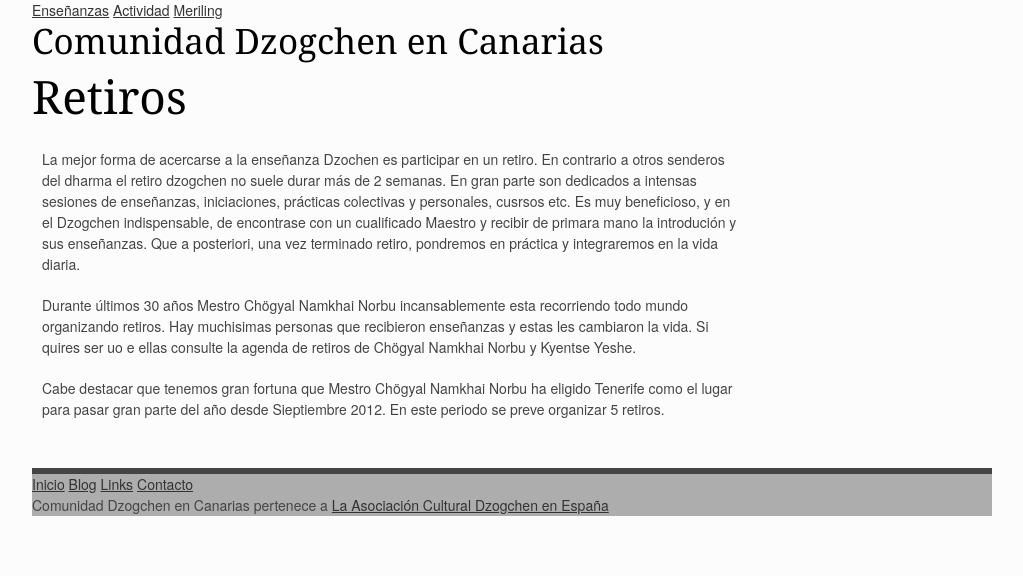
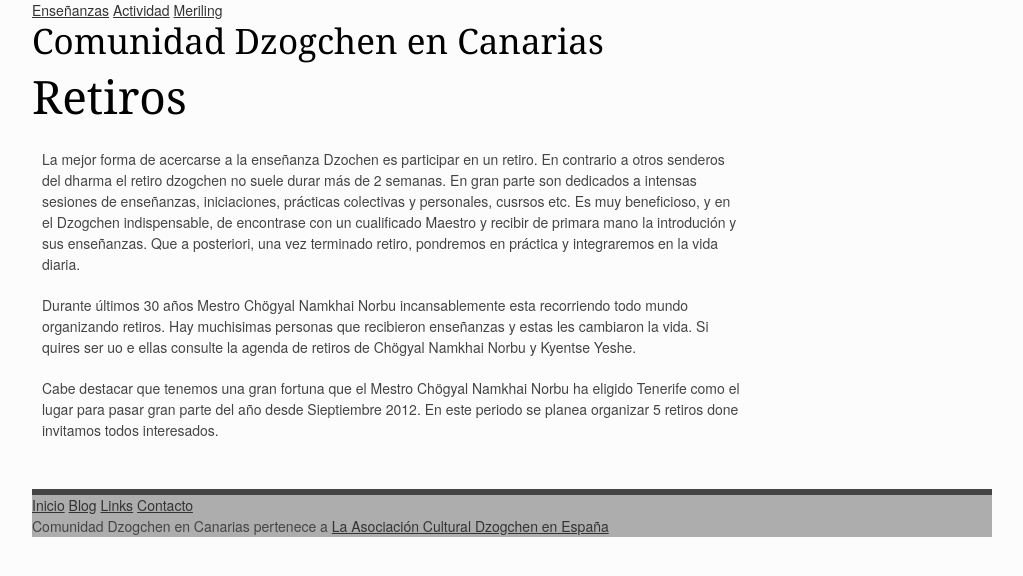
Before and after one commit to k1000/meriling, a Jekyll site: the page built from rojo/retiros.md, in a window 1280 px wide. Shown: the top 576 px of the page, without its empty margins (128-1151 px from the left). Built offline with Jekyll 4.4.1, drawn with Linux system fonts in a browser that asks for light colours; nearby versions of some CDN libraries; some web fonts are replaced; comment, search, counter and statistics services are not loaded.

Commit message:
Update rojo/retiros.md

```diff
--- a/rojo/retiros.md
+++ b/rojo/retiros.md
@@ -8,4 +8,4 @@
 
 Durante últimos 30 años Mestro Chögyal Namkhai Norbu incansablemente esta recorriendo todo mundo organizando retiros. Hay muchisimas personas que recibieron enseñanzas y estas les cambiaron la vida. Si quires ser uo e ellas consulte la agenda de retiros de Chögyal Namkhai Norbu y Kyentse Yeshe.
 
-Cabe destacar que tenemos gran fortuna que Mestro Chögyal Namkhai Norbu ha eligido Tenerife como el lugar para pasar gran parte del año desde Sieptiembre 2012. En este periodo se preve organizar 5 retiros.
+Cabe destacar que tenemos una gran fortuna que el Mestro Chögyal Namkhai Norbu ha eligido Tenerife como el lugar para pasar gran parte del año desde Sieptiembre 2012. En este periodo se planea organizar 5 retiros done invitamos todos interesados.
```
